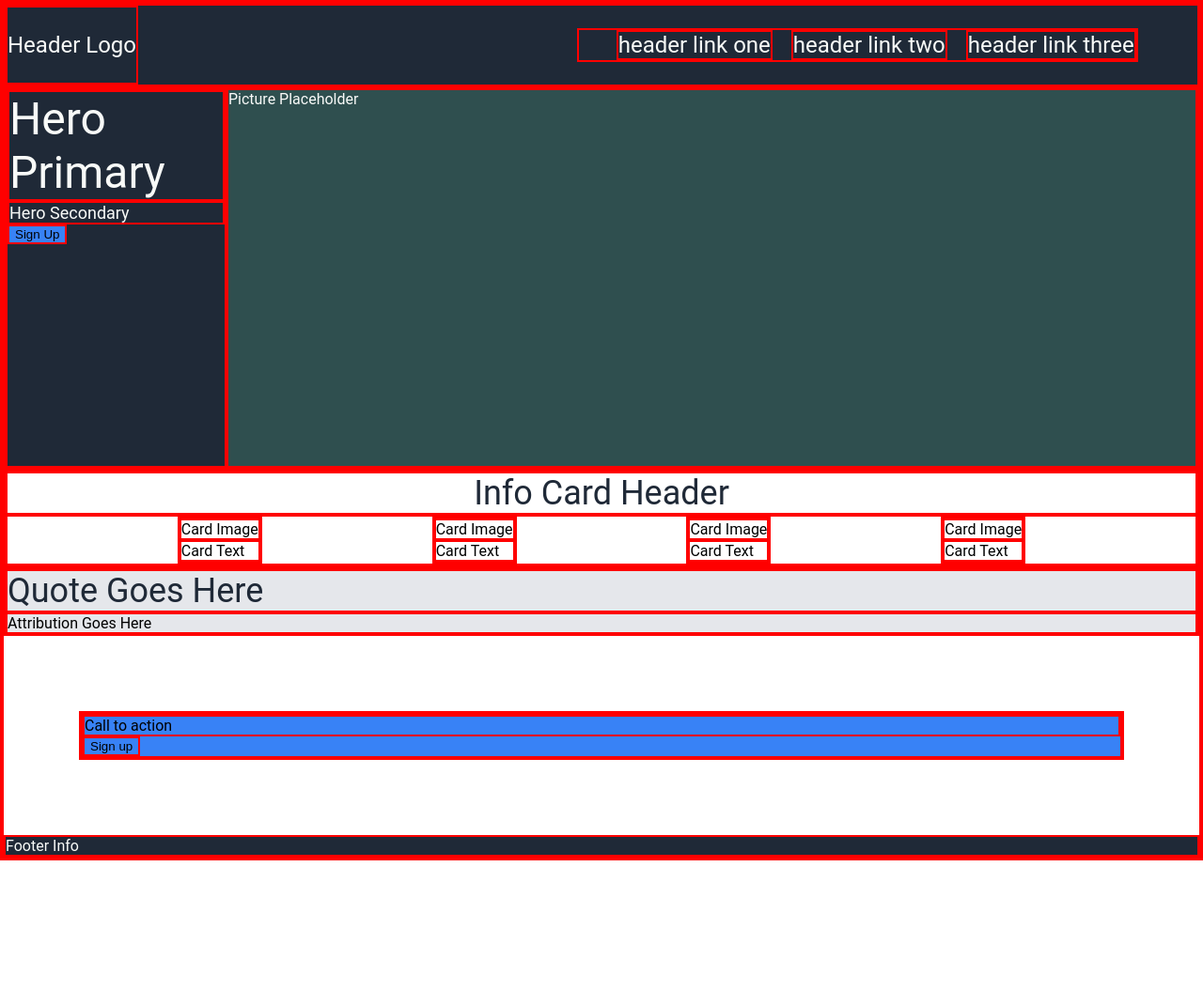
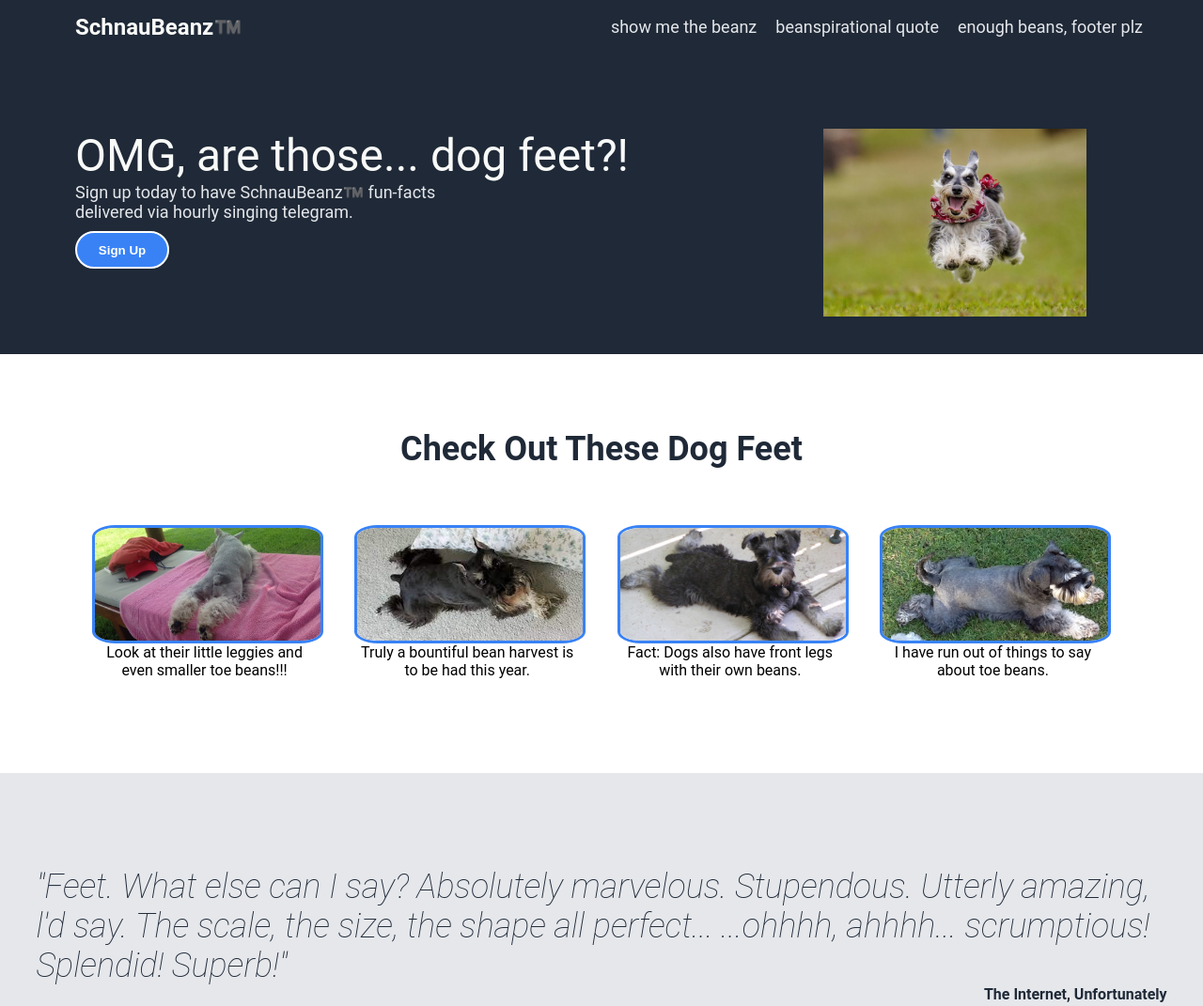
Before and after one commit to imalreadyafiddle/odin-landing-page, a plain HTML site: page pages/landing-page.html in a window 1280 px wide. Shown: the top 1071 px of the page at 94% size. Before the commit the page ends 916 px from the top, so only its background shows below. Drawn offline with Linux system fonts and the light colour scheme; a web font is replaced by a local one.

Commit message:
Why am I like this? (Completed Project)

```diff
--- a/pages/landing-page.html
+++ b/pages/landing-page.html
@@ -12,58 +12,58 @@
 <body>
 
     <header>
-        <div class = "header-logo">Header Logo</div>
+        <div class = "header-logo">SchnauBeanz™️</div>
         <ul class = "header-links right">
-            <li>header link one</li>
-            <li>header link two</li>
-            <li>header link three</li>
+            <li><a href = "#bean-pics">show me the beanz</a></li>
+            <li><a href = "#bean-quote">beanspirational quote</a></li>
+            <li><a href = "#feetsies">enough beans, footer plz</a></li>
         </ul>
     </header>
 
     <div class = "hero">
         <div class = "hero-text">
-            <div class = "hero-text-primary">Hero Primary</div>
-            <div class = "hero-text-secondary">Hero Secondary</div>
-            <button>Sign Up</button>
+            <div class = "hero-text-primary">OMG, are those... dog feet?!</div>
+            <div class = "hero-text-secondary">Sign up today to have SchnauBeanz™️ fun-facts delivered via hourly singing telegram.</div>
+            <button id = "hero-button">Sign Up</button>
         </div>
-        <div class = "hero-image">Picture Placeholder</div>
+        <img class = "hero-image" src="../images/hero-image.jpg" />
     </div>
 
     <div class = "container info-cards">
-        <div class="info-card-header">Info Card Header</div>
+        <div class = "info-card-header" id = "bean-pics">Check Out These Dog Feet</div>
         <div class = "card-container">
             <div class = "info-card">
-                <div class = "card-image">Card Image</div>
-                <div class = "card-text">Card Text</div>
+                <img class = "card-image" src= "../images/card-image-1.jpg" alt = "Card 1 Image"/>
+                <div class = "card-text">Look at their little leggies and even smaller toe beans!!!</div>
             </div>
             <div class = "info-card">
-                <div class = "card-image">Card Image</div>
-                <div class = "card-text">Card Text</div>
+                <img class = "card-image" src="../images/card-image-2.jpg" alt = "Card 1 Image" />
+                <div class = "card-text">Truly a bountiful bean harvest is to be had this year.</div>
             </div>
             <div class = "info-card">
-                <div class = "card-image">Card Image</div>
-                <div class = "card-text">Card Text</div>
+                <img class = "card-image" src="../images/card-image-3.jpg" alt = "Card 1 Image" />
+                <div class = "card-text">Fact: Dogs also have front legs with their own beans.</div>
             </div>
             <div class = "info-card">
-                <div class = "card-image">Card Image</div>
-                <div class = "card-text">Card Text</div>
+                <img class = "card-image" src="../images/card-image-4.jpg" alt = "Card 1 Image" />
+                <div class = "card-text">I have run out of things to say about toe beans.</div>
             </div>
         </div>
     </div>
 
-    <div class = "container block-quote">
-        <div class = "quote">Quote Goes Here</div>
-        <div class = "quote-attribution">Attribution Goes Here</div>
+    <div class = "container block-quote" id = "bean-quote">
+        <div class = "quote">"Feet. What else can I say? Absolutely marvelous. Stupendous. Utterly amazing, l'd say. The scale, the size, the shape all perfect... ...ohhhh, ahhhh... scrumptious! Splendid! Superb!"</div>
+        <div class = "quote-attribution">The Internet, Unfortunately</div>
     </div>
 
     <div class = "cta-block">
         <div class = "container sign-up">
-            <div class = "cta">Call to action</div>
-            <button>Sign up</button>
+            <div class = "cta"><strong>It's time...</strong><br><span style="font-size:14px;">Sign up today to have SchnauBeanz™️ fun-facts delivered via hourly singing telegram.</span></div>
+            <button class = "right">Sign up</button>
         </div>
     </div>
 
-    <footer>Footer Info</footer>
+    <footer id="feetsies">The feet page has a footer... whoa, that's pretty meta 🤯</footer>
 
 </body>
 
--- a/styles/style.css
+++ b/styles/style.css
@@ -1,5 +1,10 @@
-* {
-    border: solid 2px red;
+html {
+    scroll-behavior: smooth;
+}
+
+a {
+    text-decoration: none;
+    color: #E5E7EB
 }
 
 body {
@@ -12,38 +17,98 @@ body {
     justify-content: space-evenly;
 }
 
+button {
+    width: 100px;
+    height: 40px;
+    border: solid white 3px;
+    border-radius: 5px;
+    font-weight: bold;
+}
+
+button:hover {
+    border-color: black;
+    color: black;
+    transition-duration: 500ms;
+}
+
+button:active{
+    transform: scale(1.25);
+}
+
 .hero, footer, header {
     background-color: #1F2937;
     color: #F8FAF8;
     display: flex;
 }
 
-.block-quote, .cta-block {
+.block-quote {
     background-color: #E5E7EB;
+    padding: 100px 0;
 }
 
 .card-container {
     display: flex;
     flex-direction: row;
     justify-content: space-evenly;
+    align-items: center;
+    margin: 20px auto;
+    width: 90%;
+    flex-wrap: wrap;
+}
+
+.card-image {
+    width: 240px;
+    height: 120px;
+    display: flex;
+    object-fit: cover;
+    border-radius: 10%;
+    border: solid #3882F6 3px;
+}
+
+.card-text {
+    width: 240px;
+    text-align: center;
+}
+
+.cta {
+    margin: 40px; 0px;
+    font-size: 30px;
 }
 
 .cta-block {
-    margin: 80px;
+    display: flex;
+    justify-content: center;
+}
+
+footer {
+    justify-content: center;
+    padding: 40px 0;
+}
+
+#hero-button {
+    border-radius: 25px;
+    border: 2px solid white;
+}
+
+#hero-button:hover {
+    color: white;
+    border: 4px solid white;
+    transition-duration: 250ms;
 }
 
 .hero-image {
     background-color: darkslategrey;
-    width: 100%;
-    height: 400px;
+    width: 80%;
+    height: auto;
 }
 
 .hero-text-primary {
     font-size: 48px;
 }
 
-.hero-text-secondary {
+.hero-text-secondary, .header-links {
     font-size: 18px;
+    color: #E5E7EB;
 }
 
 header {
@@ -55,31 +120,68 @@ header {
     display: flex;
     justify-content: center;
     align-items: center;
+    font-size: 24px;
+    color: #F9FAF8;
+    font-weight: bold;
+    margin-left: 80px;
 }
 
 .header-links {
     gap: 20px;
 }
 
+.hero {
+    padding-top: 80px;
+    padding-bottom: 40px;
+    padding-left: 40px;
+}
+
+.hero-image {
+    height: 200px;
+    width: auto;
+    margin-right: 10%;
+    margin-left: auto;
+}
+
+.hero-text {
+    margin-left: 40px;
+}
+
+.hero-text-primary {
+
+}
+.hero-text-secondary {
+    max-width: 400px;
+    margin-bottom: 10px;
+}
 .info-card-header {
     font-size: 36px;
+    font-weight: bolder;
     color: #1F2937;
     display: flex;
     justify-content: center;
+    margin-bottom: 40px;
 }
 
 .info-cards {
     display: flex;
     flex-direction: column;
+    margin: 80px 0;
 }
 
 .quote {
     color: #1F2937;
     font-size: 36px;
+    font-style: italic;
+    font-weight: lighter;
+    margin: 0 3%;
 }
 
 .quote-attribution {
-
+    color: #1F2937;
+    font-weight: bolder;
+    text-align: right;
+    margin: 0 3%;
 }
 
 .right {
@@ -87,8 +189,19 @@ header {
     margin-left: auto;
 }
 
+.sign-up {
+    width: 90%;
+    margin: 80px 0;
+    display: flex;
+    align-items: center;
+    justify-content: space-between;
+    border-radius: 25px;
+    height: 200px;
+}
+
 .sign-up, button {
     background-color: #3882F6;
+    color: white;
 }
 
 ul {
```
Also changed, not shown: images/card-image-1.jpg (added), images/card-image-2.jpg (added), images/card-image-3.jpg (added), images/card-image-4.jpg (added), images/hero-image.jpg (added).
